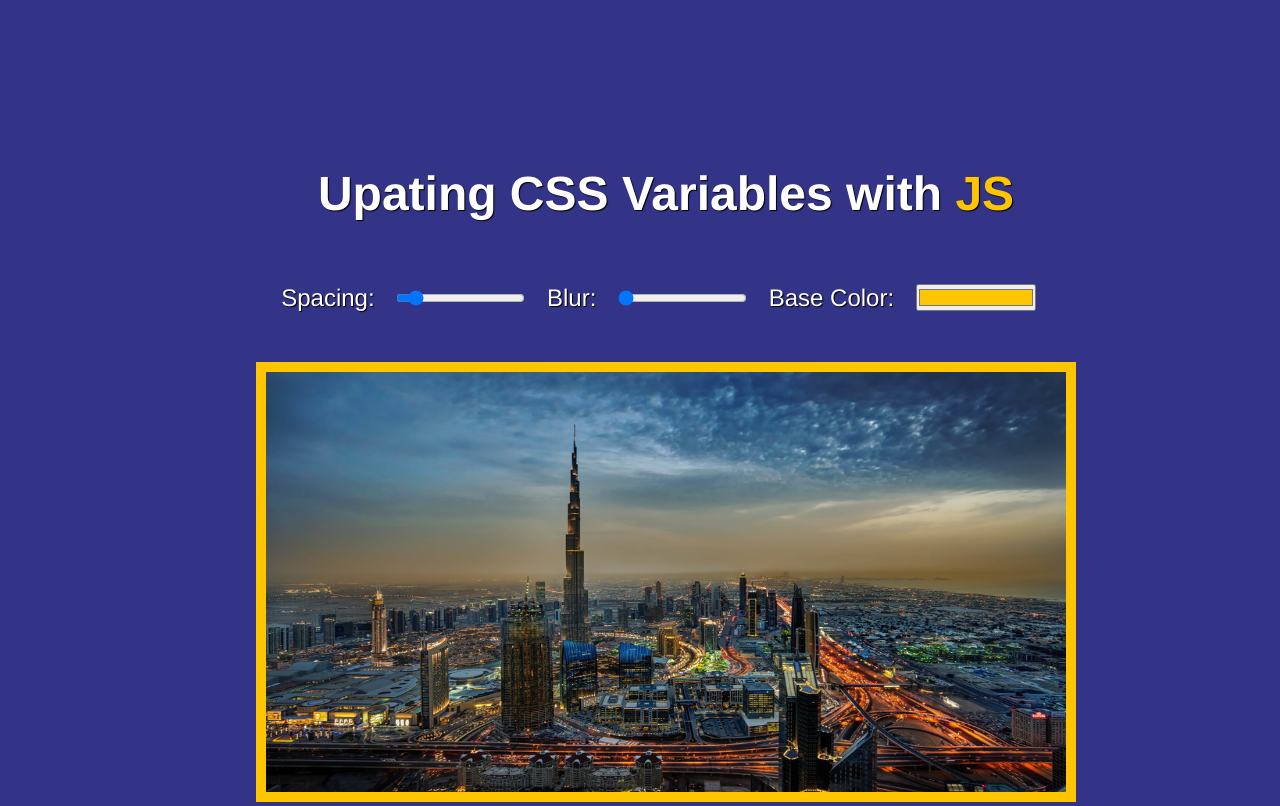
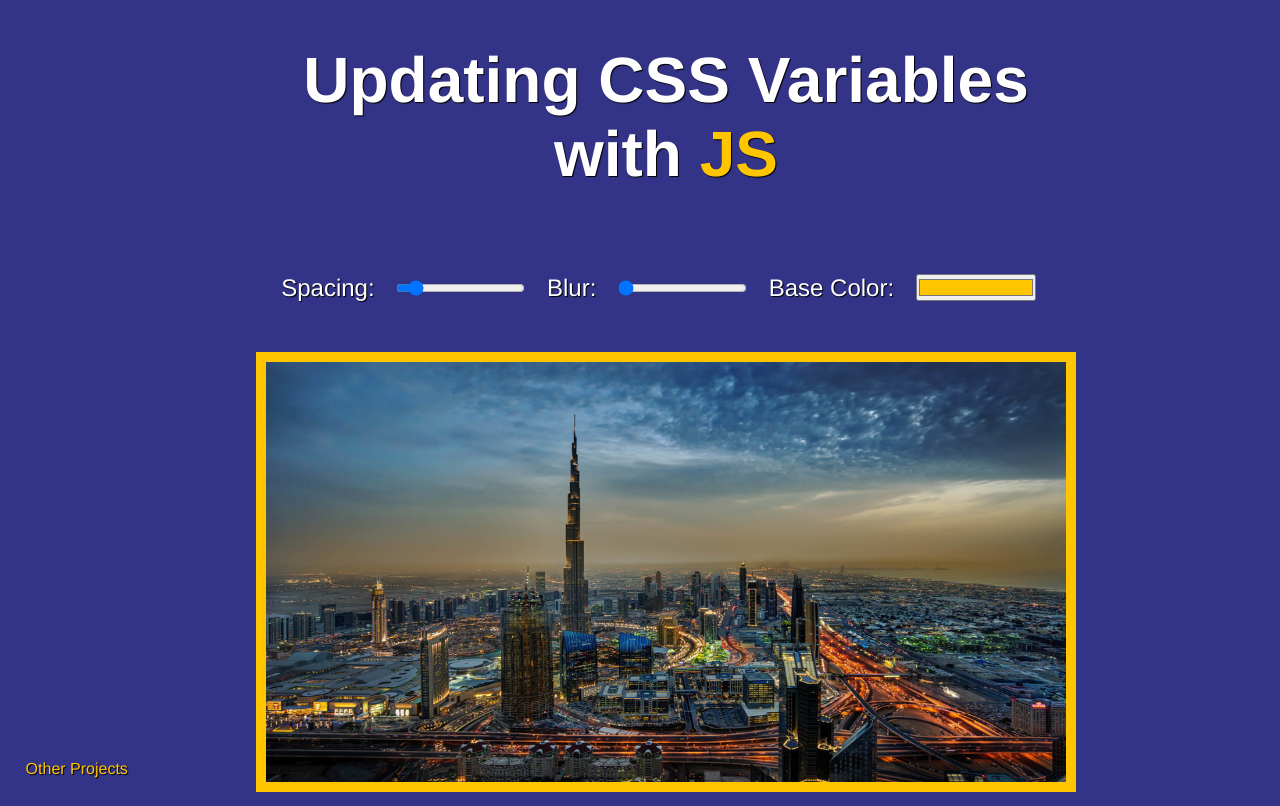
Before and after one commit to kedanco/javascript30, a plain HTML site: page day 3 - CSS Variables/cssvar.html in a window 1280 px wide. Drawn offline with Linux system fonts and the light colour scheme.

Commit message:
css edit for day 2 & 3

```diff
--- a/day 2 - CSS + JS Clock/clock.css
+++ b/day 2 - CSS + JS Clock/clock.css
@@ -24,9 +24,16 @@ body{
 
 h1{
 	margin-top: 0px;
-	font-size:  36px;
+	font-size:  56px;
 	/* padding-bottom: 20px; */
 
+}
+h2{
+	font-size: 3rem;
+}
+
+.clock-header{
+	margin-bottom:11.5rem;
 }
 
 .container{
@@ -34,7 +41,7 @@ h1{
 	height: 100%;
 
 	grid-template-columns: 10% auto 10%;
-	grid-template-rows: 5% auto 10%;
+	grid-template-rows: 5% auto 20%;
 	align-content: center;
 	justify-content: center;
 }
@@ -42,15 +49,19 @@ h1{
 .clock{
 	grid-column-start: 2;
 	grid-column-end: 3;
-	grid-row-start: 2;
+	grid-row-start: 1;
 	grid-row-end: 3;
 
-	margin: 50px auto;
+	/*margin: 20px auto;*/
 
+	justify-content: center;
+	align-content: center;
 
 }
 
 .clock-face{
+
+	display:inline-grid;
 
 	width: var(--circlesize);
   height: var(--circlesize);
@@ -58,6 +69,9 @@ h1{
   -moz-border-radius: var(--circlesize);
   border-radius: var(--circlesize);
   border:  15px solid var(--color);
+
+  justify-content: center;
+	align-content: center;
 }
 
 .hand{
--- a/day 3 - CSS Variables/cssvar.css
+++ b/day 3 - CSS Variables/cssvar.css
@@ -18,29 +18,33 @@ body{
 }
 
 h1{
-  font-size:48px;
+  font-size:64px;
 }
 
 .container{
 
+  overflow: hidden;
+  height:100%;
   margin:0px auto;
 
   display: grid;
   grid-template-columns: 20% auto 20%;
-  grid-template-rows: 20% auto 10% 10%;
+  grid-template-rows: 10% auto 10% 10%;
 
   text-align: center;
 
 }
 
 .main{
+  display:inline-grid;
   grid-column-start: 2;
   grid-column-end: 3;
-  grid-row-start: 2;
-  grid-row-end: 4;
+  grid-row-start: 1;
+  grid-row-end: 3;
 
   justify-content: center;
   align-content: center;
+  padding-bottom:30px;
 
 }
 
@@ -70,3 +74,17 @@ img{
 .hl{
   color: var(--base);
 }
+
+.bottom-links{
+  position:absolute;
+  font-size:16px;
+  top:95%;
+
+}
+
+.bottom-links a{
+  color: var(--base);
+  text-decoration: none;
+}
+
+#back{ left: 2%; }
--- a/day 3 - CSS Variables/cssvar.html
+++ b/day 3 - CSS Variables/cssvar.html
@@ -9,7 +9,7 @@
   <div class="container">
 
     <div class="main">
-      <h1>Upating CSS Variables with <span class="hl">JS</span></h1>
+      <h1>Updating CSS Variables with <span class="hl">JS</span></h1>
 
         <div id="filter">
 
@@ -27,6 +27,10 @@
         <div id="picture">
           <img src="aerial2.jpg">
         </div>
+    </div>
+
+    <div id="back" class="bottom-links">
+      <a href="http://kedanco.com/projects">Other Projects</a>
     </div>
 
   </div>
```
Also changed, not shown: day 2 - CSS + JS Clock/clock.html (+4 -6 lines).
